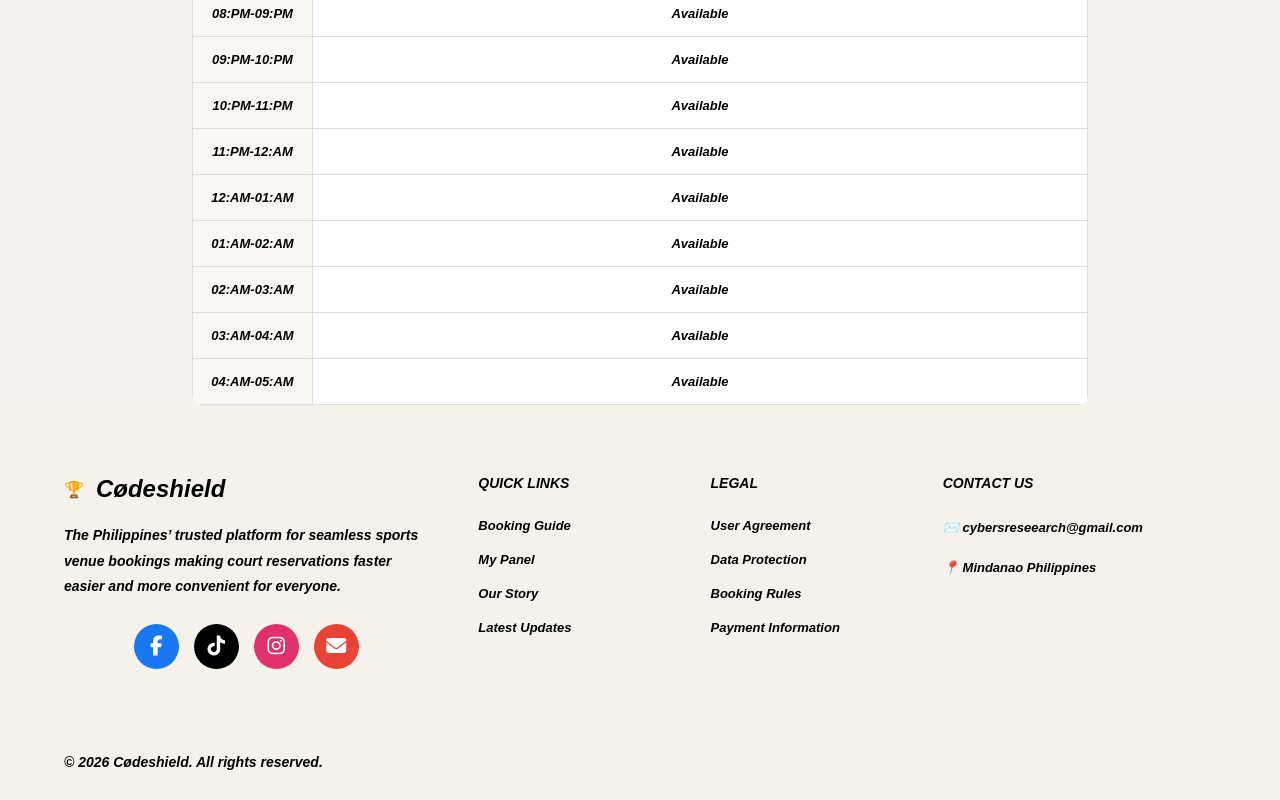
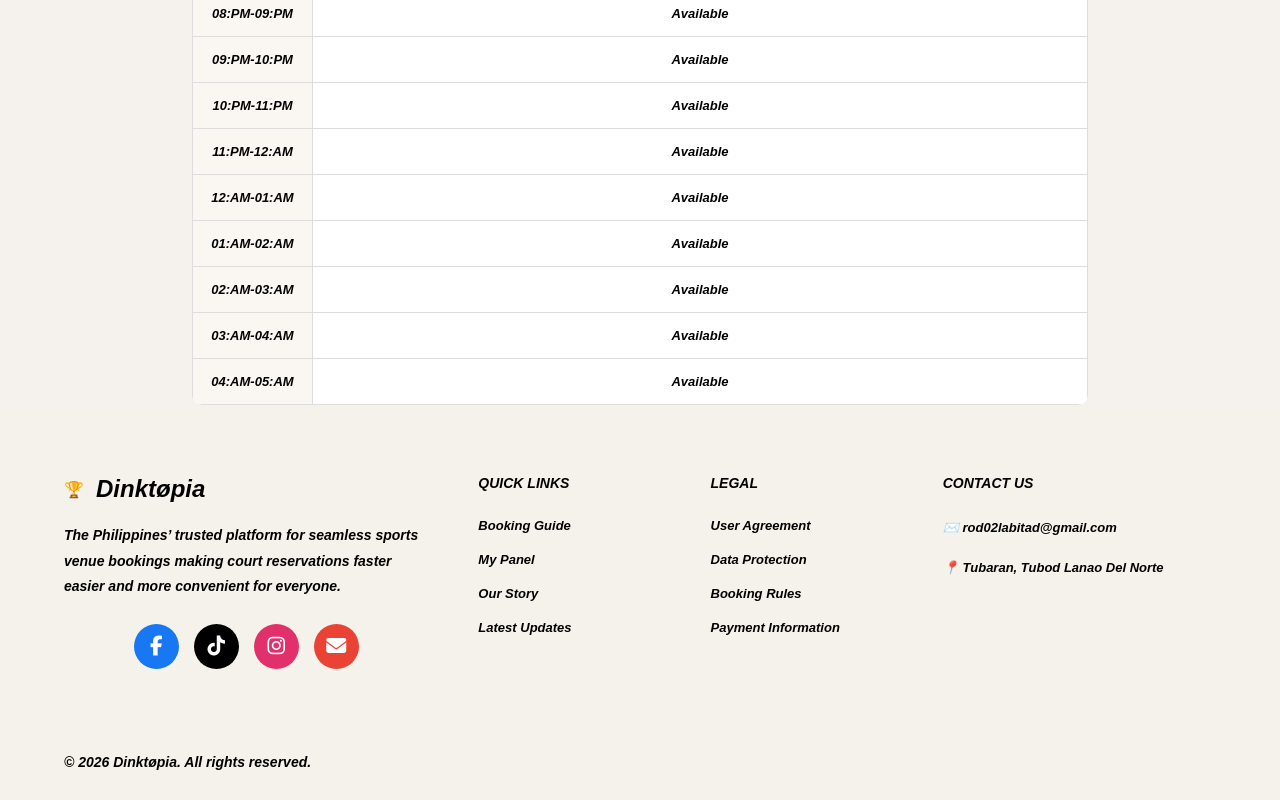
Before and after one commit to codeshi3ld/Pickleball-Court-Booking, a website: page picklehaus.html in a window 1280 px wide. Shown: the part 1271-2071 px from the top of the page. Drawn offline with nearby package versions, Linux system fonts and the light colour scheme; no server answers.

Commit message:
Update picklehaus.html

```diff
--- a/picklehaus.html
+++ b/picklehaus.html
@@ -294,7 +294,7 @@
 
           <div class="footer-logo">
             <div class="logo-icon">🏆</div>
-            <h2>Cødeshield</h2>
+            <h2>Dinktøpia</h2>
           </div>
 
           <p>
@@ -303,7 +303,7 @@
             faster easier and more convenient for everyone.
           </p>
 
-           <div class="socials">
+          <div class="socials">
 
             <a href="https://www.facebook.com/" target="_blank" class="fb">
               <i class="fab fa-facebook-f"></i>
@@ -356,10 +356,10 @@
         <div>
           <h3>CONTACT US</h3>
           <ul class="contact-info">
-            <li>✉️ cybersreseearch@gmail.com</li>
+            <li>✉️ rod02labitad@gmail.com</li>
             <li>
-              📍 Mindanao
-                 Philippines
+              📍 Tubaran, Tubod
+              Lanao Del Norte
             </li>
           </ul>
         </div>
@@ -367,7 +367,7 @@
       </div>
 
       <div class="footer-bottom">
-        <p>© 2026 Cødeshield. All rights reserved.</p>
+        <p>© 2026 Dinktøpia. All rights reserved.</p>
       </div>
 
     </div>
```
